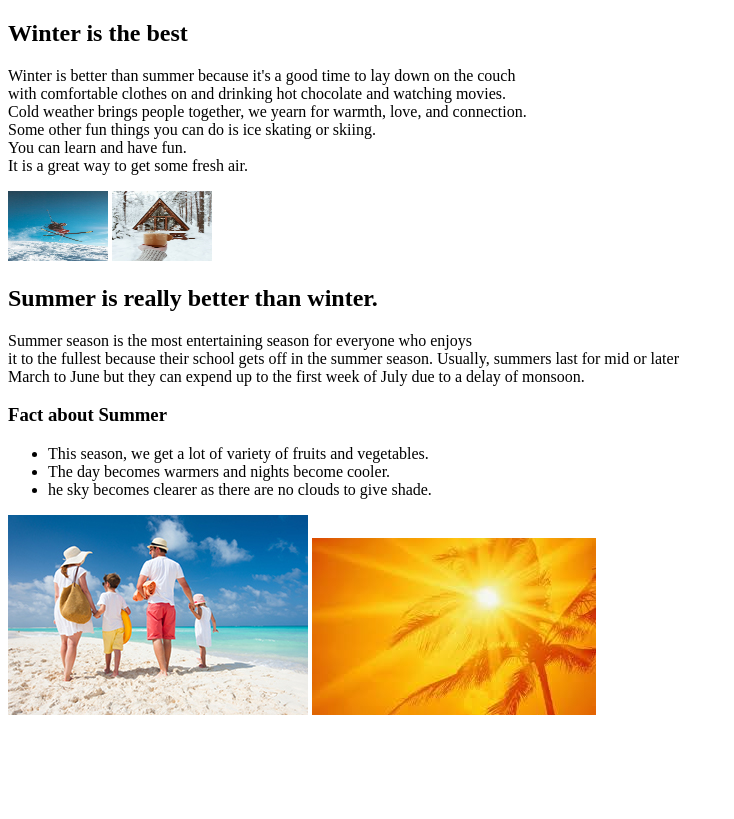
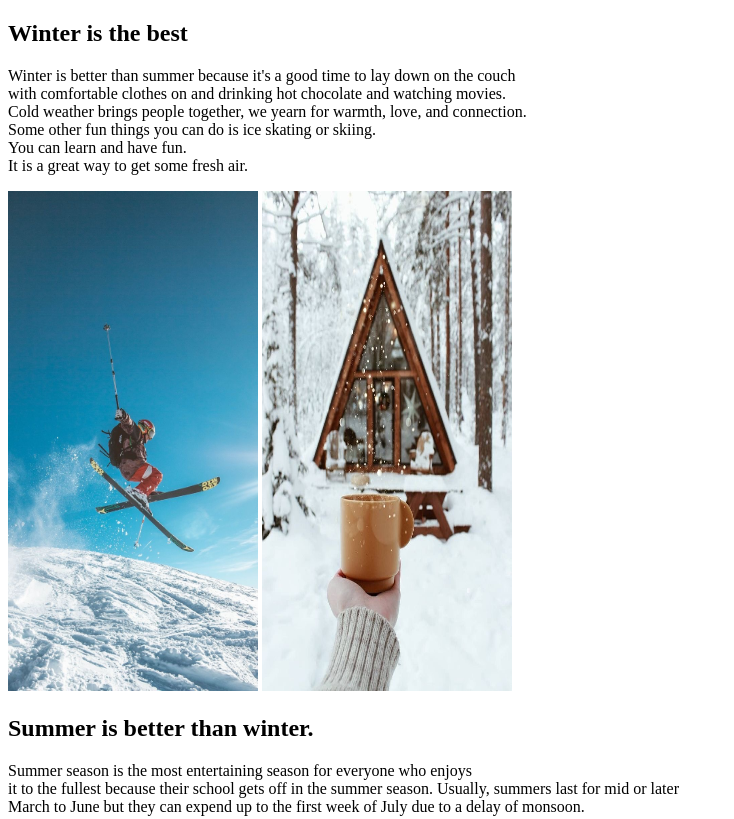
Before and after one commit to neizerjemima/Neizer_J_Akbari_L_Midterm, a plain HTML site: page index.html in a window 1280 px wide. Shown: the top 819 px of the page, without its empty margins (0-734 px from the left). Drawn offline with Linux system fonts and the light colour scheme.

Commit message:
Update index.html

```diff
--- a/index.html
+++ b/index.html
@@ -15,12 +15,12 @@
     weather brings people together, we yearn for warmth, love, and connection.<br>Some
     other fun things you can do is ice skating or skiing.<br>You can learn and have fun.<br>It
     is a great way to get some fresh air.</p>
-    <img src="img/winter_ski.JPG" width="100" height="70" alt="skiing in the winter">
-    <img src="img/winter_coffee.JPG" width="100" height="70" alt="having coffee in the winter">
+    <img src="img/winter_ski.JPG" width="250" height="500" alt="skiing in the winter">
+    <img src="img/winter_coffee.JPG" width="250" height="500" alt="having coffee in the winter">
  </section>
 
  <section>
-    <h2>Summer is really better than winter.</h2>
+    <h2>Summer is better than winter.</h2>
     <p>Summer season is the most entertaining season for everyone who enjoys<br>it to the fullest
         because their school gets off in the summer season. Usually, summers last for mid or later
         <br>March to June but they can expend up to the first week of July due to a delay of monsoon.</p>
```
